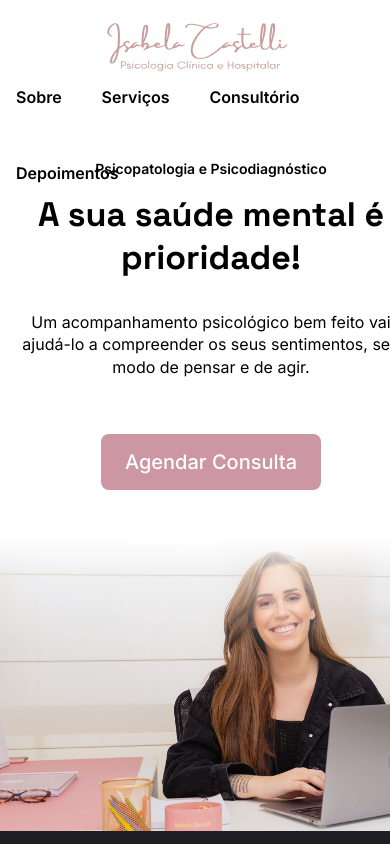
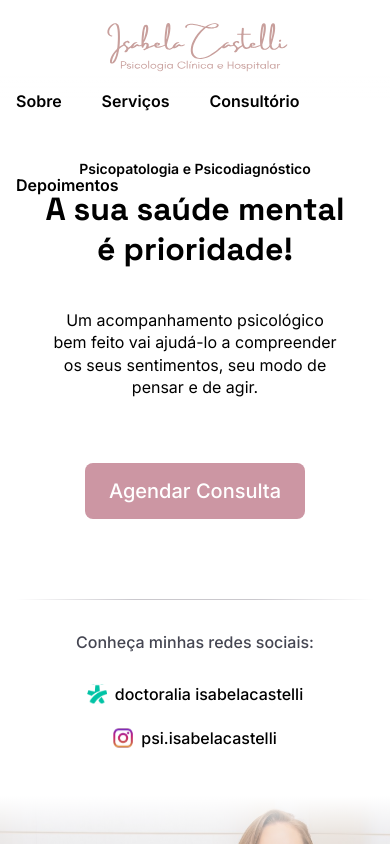
Before and after one commit to capelaum/projeto-isabela-castelli, a Next.js app: page / in a window 390 px wide. Shown: the top 844 px of the page. Built offline with nearby package versions, Linux system fonts and the light colour scheme.

Commit message:
✨ Hero content mobile

```diff
--- a/src/components/@constants/index.tsx
+++ b/src/components/@constants/index.tsx
@@ -1,4 +1,6 @@
+import Doctoralia from 'assets/images/doctoralia.svg'
 import Hero from 'assets/images/hero.png'
+import Instagram from 'assets/images/instagram.svg'
 import Logo from 'assets/images/logo.svg'
 
-export { Hero, Logo }
+export { Hero, Logo, Instagram, Doctoralia }
--- a/src/components/Heading/index.tsx
+++ b/src/components/Heading/index.tsx
@@ -13,12 +13,13 @@ export function Heading({
   size,
   children,
   asChild,
-  color = 'white'
+  color = 'white',
+  ...props
 }: HeadingProps) {
   const Comp = asChild ? Slot : 'h2'
 
   return (
-    <StyledHeading size={size} as={Comp} color={color}>
+    <StyledHeading size={size} as={Comp} color={color} {...props}>
       {children}
     </StyledHeading>
   )
--- a/src/components/Navbar/styles.ts
+++ b/src/components/Navbar/styles.ts
@@ -11,7 +11,7 @@ export const Wrapper = styled('section', {
   padding: '1rem 1.5rem 1.5rem',
 
   background:
-    'linear-gradient(to bottom, $white, $white, $white, $white, $white, $white, transparent)',
+    'linear-gradient(to bottom, $white, $white, $white, $white, transparent)',
 
   variants: {
     isScrolled: {
@@ -63,7 +63,7 @@ export const NavLink = styled(Link, {
   color: '$black',
   textDecoration: 'none',
   position: 'relative',
-  padding: '0.5rem 0',
+  padding: '0.75rem 0',
 
   '&:hover': {
     '&::after': {
@@ -81,6 +81,7 @@ export const NavLink = styled(Link, {
     bottom: 0,
     left: 0,
     display: 'block',
+    borderRadius: '$full',
 
     transition: '$slow'
   }
--- /dev/null
+++ b/src/components/Sections/SectionHero/HeroHeading/index.tsx
@@ -0,0 +1,29 @@
+import { ButtonLink } from 'components/Button/ButtonLink'
+import { Heading } from 'components/Heading'
+import { Text } from 'components/Text'
+import { HeroHeadingWrapper } from './styles'
+
+export function HeroHeading() {
+  return (
+    <HeroHeadingWrapper>
+      <Text weight="semibold" color="black" size="sm" asChild>
+        <h2>Psicopatologia e Psicodiagnóstico</h2>
+      </Text>
+
+      <Heading color="black" size="xl" asChild>
+        <h1>A sua saúde mental é prioridade!</h1>
+      </Heading>
+
+      <Text color="black" size="lg" asChild>
+        <h3>
+          Um acompanhamento psicológico bem feito vai ajudá-lo a compreender os
+          seus sentimentos, seu modo de pensar e de agir.
+        </h3>
+      </Text>
+
+      <ButtonLink href="#" size="xl" title="Agendar Consulta">
+        Agendar Consulta
+      </ButtonLink>
+    </HeroHeadingWrapper>
+  )
+}
--- /dev/null
+++ b/src/components/Sections/SectionHero/HeroHeading/styles.ts
@@ -0,0 +1,86 @@
+import { styled } from 'styles/stitches.config'
+
+export const HeroHeadingWrapper = styled('div', {
+  display: 'flex',
+  flexDirection: 'column',
+  alignItems: 'flex-start',
+
+  h2: {
+    marginBottom: '0.75rem',
+    paddingLeft: '0.75rem'
+  },
+
+  h1: {
+    maxWidth: '650px',
+    width: '100%'
+  },
+
+  h3: {
+    maxWidth: '450px',
+    width: '100%',
+    lineHeight: 1.4,
+    marginTop: '2.5rem'
+  },
+
+  a: {
+    marginTop: '4rem'
+  },
+
+  '@bp1': {
+    marginTop: '10rem',
+    alignItems: 'center',
+
+    'h1, h2, h3': {
+      textAlign: 'center'
+    },
+
+    h2: {
+      paddingLeft: 0
+    }
+  },
+
+  '@bp2': {
+    h2: {
+      fontSize: '$xs'
+    },
+
+    h1: {
+      fontSize: '3rem',
+      maxWidth: '450px'
+    },
+
+    h3: {
+      fontSize: '$md',
+      maxWidth: '450px'
+    }
+  },
+
+  '@bp3': {
+    h2: {
+      // fontSize: '$xs'
+    },
+
+    h1: {
+      fontSize: '2.5rem',
+      maxWidth: '400px'
+    },
+
+    h3: {
+      fontSize: '$sm',
+      maxWidth: '380px'
+    }
+  },
+
+  '@bp4': {
+    h2: {},
+
+    h1: {
+      fontSize: '2rem',
+      maxWidth: '300px'
+    },
+
+    h3: {
+      maxWidth: '290px'
+    }
+  }
+})
--- /dev/null
+++ b/src/components/Sections/SectionHero/HeroSocial/index.tsx
@@ -0,0 +1,48 @@
+import { Doctoralia, Instagram } from 'components/@constants'
+import { Text } from 'components/Text'
+import Image from 'next/image'
+import {
+  Divider,
+  HeroSocialLink,
+  HeroSocialLinks,
+  HeroSocialWrapper
+} from './styles'
+
+export function HeroSocial() {
+  return (
+    <HeroSocialWrapper>
+      <Divider />
+
+      <Text size="sm" color="gray3" weight="medium">
+        Conheça minhas redes sociais:
+      </Text>
+
+      <HeroSocialLinks>
+        <HeroSocialLink
+          href="#"
+          title="psi.isabelacastelli"
+          target="_blank"
+          rel="noopener noreferrer"
+        >
+          <Image src={Instagram} alt="Logo do Instagram." />
+
+          <Text size="sm" color="black" weight="medium">
+            psi.isabelacastelli
+          </Text>
+        </HeroSocialLink>
+
+        <HeroSocialLink
+          href="#"
+          title="doctoralia isabelacastelli"
+          rel="noopener noreferrer"
+        >
+          <Image src={Doctoralia} alt="Logo do Instagram." />
+
+          <Text size="sm" color="black" weight="medium">
+            doctoralia isabelacastelli
+          </Text>
+        </HeroSocialLink>
+      </HeroSocialLinks>
+    </HeroSocialWrapper>
+  )
+}
--- /dev/null
+++ b/src/components/Sections/SectionHero/HeroSocial/styles.ts
@@ -0,0 +1,83 @@
+import Link from 'next/link'
+import { keyframes, styled } from 'styles/stitches.config'
+
+export const HeroSocialWrapper = styled('div', {
+  display: 'flex',
+  flexDirection: 'column',
+  alignItems: 'flex-start',
+  marginTop: '3rem',
+  width: '100%',
+
+  '@bp1': {
+    alignItems: 'center',
+    justifyContent: 'center'
+  }
+})
+
+export const Divider = styled('hr', {
+  background:
+    'linear-gradient(to right, $gray1, $gray1, $gray1, transparent, transparent)',
+  opacity: 0.7,
+  height: '1px',
+  width: '100%',
+  border: 'none',
+  marginBottom: '2rem',
+
+  '@bp1': {
+    background:
+      'linear-gradient(to right, transparent, $gray1, $gray1, transparent)'
+  }
+})
+
+export const HeroSocialLinks = styled('div', {
+  display: 'flex',
+  alignItems: 'center',
+  gap: '2rem',
+  marginTop: '2rem',
+
+  '@bp2': {
+    flexDirection: 'column-reverse',
+    justifyContent: 'center',
+    gap: '1.5rem'
+  }
+})
+
+const shake = keyframes({
+  '0%': { transform: 'rotate(0deg)' },
+  '25%': { transform: 'rotate(10deg)' },
+  '50%': { transform: 'rotate(0deg)' },
+  '75%': { transform: 'rotate(-10deg)' },
+  '100%': { transform: 'rotate(0deg)' }
+})
+
+export const HeroSocialLink = styled(Link, {
+  display: 'flex',
+  alignItems: 'center',
+  gap: '0.5rem',
+
+  // border: '1px solid red',
+
+  textDecoration: 'none',
+
+  transition: '$default',
+
+  span: {
+    transition: '$default'
+  },
+
+  img: {
+    width: '1.25rem',
+    height: '1.25rem',
+    transition: '$slow'
+  },
+
+  '&:hover': {
+    span: {
+      color: '$gray3'
+    },
+
+    img: {
+      animation: `${shake} 0.5s linear infinite`
+    }
+  }
+})
--- a/src/components/Sections/SectionHero/index.tsx
+++ b/src/components/Sections/SectionHero/index.tsx
@@ -1,14 +1,12 @@
 import { Hero } from 'components/@constants'
-import { ButtonLink } from 'components/Button/ButtonLink'
-import { Heading } from 'components/Heading'
-import { Text } from 'components/Text'
 import Image from 'next/image'
+import { HeroHeading } from './HeroHeading'
+import { HeroSocial } from './HeroSocial'
 import {
   HeroContainer,
-  HeroHeadingWrapper,
+  HeroContentWrapper,
   HeroImageMobileWrapper,
   HeroImageWrapper,
-  HeroTextWrapper,
   HeroWrapper
 } from './styles'
 
@@ -16,34 +14,17 @@ export function SectionHero() {
   return (
     <HeroWrapper>
       <HeroContainer>
-        <HeroTextWrapper>
-          <HeroHeadingWrapper>
-            <Text weight="semibold" color="black" size="sm">
-              Psicopatologia e Psicodiagnóstico
-            </Text>
-
-            <Heading color="black" size="xl" asChild>
-              <h1>A sua saúde mental é prioridade!</h1>
-            </Heading>
-          </HeroHeadingWrapper>
-
-          <Text asChild color="black" size="lg">
-            <p>
-              Um acompanhamento psicológico bem feito vai ajudá-lo a compreender
-              os seus sentimentos, seu modo de pensar e de agir.
-            </p>
-          </Text>
-
-          <ButtonLink href="#" size="xl" title="Agendar Consulta">
-            Agendar Consulta
-          </ButtonLink>
-        </HeroTextWrapper>
+        <HeroContentWrapper>
+          <HeroHeading />
+          <HeroSocial />
+        </HeroContentWrapper>
       </HeroContainer>
 
       <HeroImageMobileWrapper>
         <Image
+          priority
           src={Hero}
-          alt="Foto profissional da psicóloga Isabela castelli"
+          alt="Foto profissional da psicóloga Isabela castelli sentada e com as mãos em um notebook cinza."
         />
       </HeroImageMobileWrapper>
 
@@ -51,7 +32,7 @@ export function SectionHero() {
         <Image
           priority
           src={Hero}
-          alt="Foto profissional da psicóloga Isabela castelli"
+          alt="Foto profissional da psicóloga Isabela castelli sentada e com as mãos em um notebook cinza."
         />
       </HeroImageWrapper>
     </HeroWrapper>
--- a/src/components/Sections/SectionHero/styles.ts
+++ b/src/components/Sections/SectionHero/styles.ts
@@ -33,93 +33,21 @@ export const HeroContainer = styled('div', {
   '@bp1': {
     flexDirection: 'column',
     margin: '0 1rem',
-    marginTop: '10rem'
+    width: 'auto'
   }
 })
 
-export const HeroTextWrapper = styled('div', {
+export const HeroContentWrapper = styled('div', {
   display: 'flex',
   flexDirection: 'column',
   justifyContent: 'center',
   alignItems: 'flex-start',
   gap: '2rem',
 
-  P: {
-    maxWidth: '450px',
-    width: '100%',
-    display: 'flex',
-    lineHeight: 1.4
-  },
-
-  a: {
-    marginTop: '1.5rem'
-  },
-
   '@bp1': {
     width: '100%',
     alignItems: 'center',
-    justifyContent: 'flex-start',
-    paddingBottom: '3rem',
-
-    p: {
-      textAlign: 'center'
-    }
-  },
-
-  '@bp2': {
-    p: {
-      fontSize: '$md'
-    }
-  },
-
-  '@bp3': {
-    p: {
-      fontSize: '$sm'
-    }
-  }
-})
-
-export const HeroHeadingWrapper = styled('div', {
-  display: 'flex',
-  flexDirection: 'column',
-  gap: '0.5rem',
-
-  h1: {
-    maxWidth: '650px',
-    width: '100%'
-  },
-
-  span: {
-    paddingLeft: '0.75rem'
-  },
-
-  '@bp1': {
-    h1: {
-      textAlign: 'center'
-    },
-
-    span: {
-      textAlign: 'center',
-      paddingLeft: 0
-    }
-  },
-
-  '@bp2': {
-    gap: '1rem',
-
-    h1: {
-      fontSize: '3rem'
-    },
-
-    span: {
-      fontSize: '$xs'
-    }
-  },
-
-  '@bp3': {
-    h1: {
-      fontSize: '2.125rem'
-    }
+    justifyContent: 'flex-start'
   }
 })
 
@@ -130,7 +58,7 @@ export const HeroImageWrapper = styled('div', {
   width: '60%',
 
   position: 'absolute',
-  top: '80px',
+  top: 0,
   right: 0,
   bottom: 0,
 
@@ -164,6 +92,7 @@ export const HeroImageWrapper = styled('div', {
 export const HeroImageMobileWrapper = styled('div', {
   display: 'none',
   position: 'relative',
+  marginTop: '3rem',
 
   width: '100%',
   height: '100%',
--- a/src/components/Text/index.tsx
+++ b/src/components/Text/index.tsx
@@ -1,5 +1,5 @@
 import { Slot } from '@radix-ui/react-slot'
-import { ReactNode } from 'react'
+import { HTMLAttributes, ReactNode } from 'react'
 import { StyledText } from './styles'
 
 export type TextSizes = 'xs' | 'sm' | 'md' | 'lg' | 'xl' | '2xl'
@@ -11,8 +11,8 @@ export type TextWeights =
   | 'extrabold'
   | 'black'
 
-export interface TextProps {
-  color?: 'black' | 'white' | 'gray'
+export interface TextProps extends HTMLAttributes<HTMLSpanElement> {
+  color?: 'black' | 'white' | 'gray1' | 'gray3'
   size?: TextSizes
   weight?: TextWeights
   children: ReactNode
@@ -20,16 +20,17 @@ export interface TextProps {
 }
 
 export function Text({
-  color = 'gray',
+  color = 'gray1',
   size = 'md',
   weight = 'normal',
   asChild,
-  children
+  children,
+  ...props
 }: TextProps) {
   const Comp = asChild ? Slot : 'span'
 
   return (
-    <StyledText color={color} size={size} as={Comp} weight={weight}>
+    <StyledText color={color} size={size} as={Comp} weight={weight} {...props}>
       {children}
     </StyledText>
   )
--- a/src/components/Text/styles.ts
+++ b/src/components/Text/styles.ts
@@ -10,7 +10,10 @@ export const StyledText = styled(Slot, {
       white: {
         color: '$white'
       },
-      gray: {
+      gray3: {
+        color: '$gray3'
+      },
+      gray1: {
         color: '$gray1'
       }
     },
```
Also changed, not shown: src/assets/images/doctoralia.svg (added), src/assets/images/instagram.svg (added).
